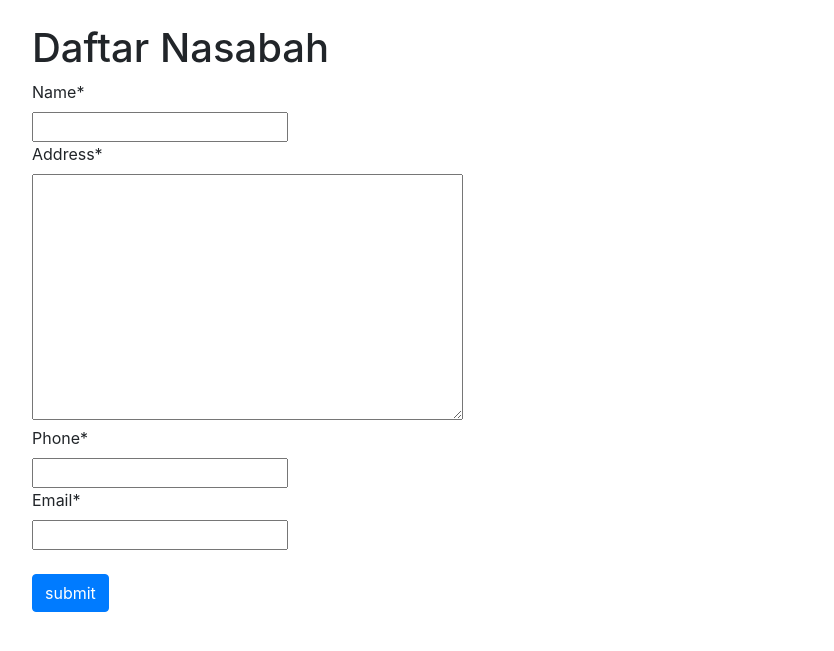
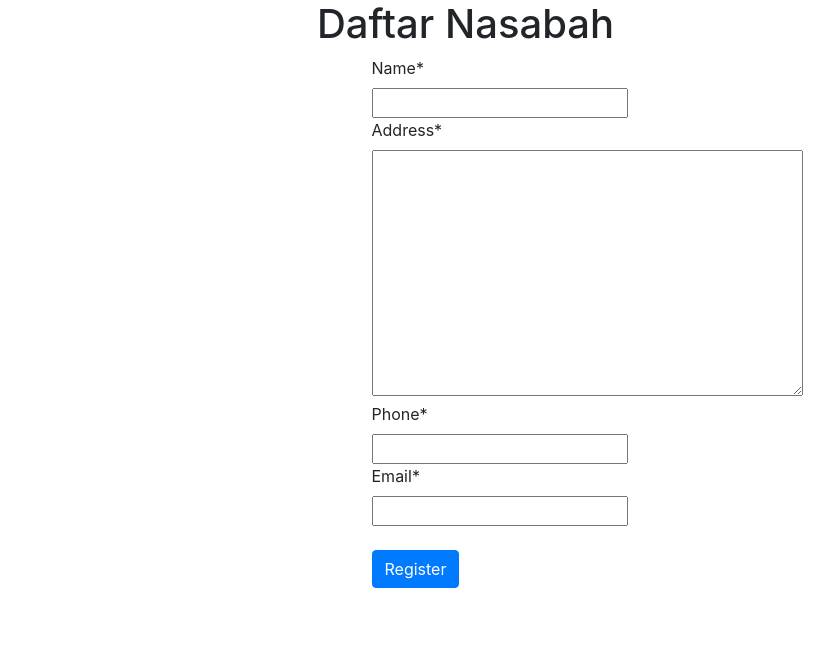
Before and after one commit to mbagas/tubes_pbo, a Django app: page /daftar_nasabah in a window 1280 px wide. Shown: the part 56-707 px from the top of the page, without its empty margins (53-887 px from the left). Run offline with Django 3.2, Linux system fonts and the light colour scheme; some libraries are stand-ins or nearby versions.

Commit message:
center create customer

```diff
--- a/bank/templates/bank/buat_nasabah.html
+++ b/bank/templates/bank/buat_nasabah.html
@@ -4,8 +4,13 @@
 {% load crispy_forms_tags %}
 
 {% block content %}
-<br>
+<div class="row">
+        <div class="col-3">
+        </div>
+        <div class="col-6 ">
+
 <h1>Daftar Nasabah</h1>
+            <div class="d-flex justify-content-center">
                 <form action="daftar_nasabah" method="POST" enctype="multipart/form-data">
                     {% csrf_token %}
                     {% comment %} <table> {% endcomment %}
@@ -13,8 +18,11 @@
                     {{nasabah_form|crispy}}
                     {% comment %} </table> <br> {% endcomment %}
                     <br>
-    <button class="btn btn-primary" type="Submit">submit</button>
+                    <button class="btn btn-primary" type="Submit">Register</button>
 
                 </form>
+            </div>
+        </div>
 
+</div>
 {% endblock content %}
```
Lines whose indentation alone changed are shown as unchanged.
